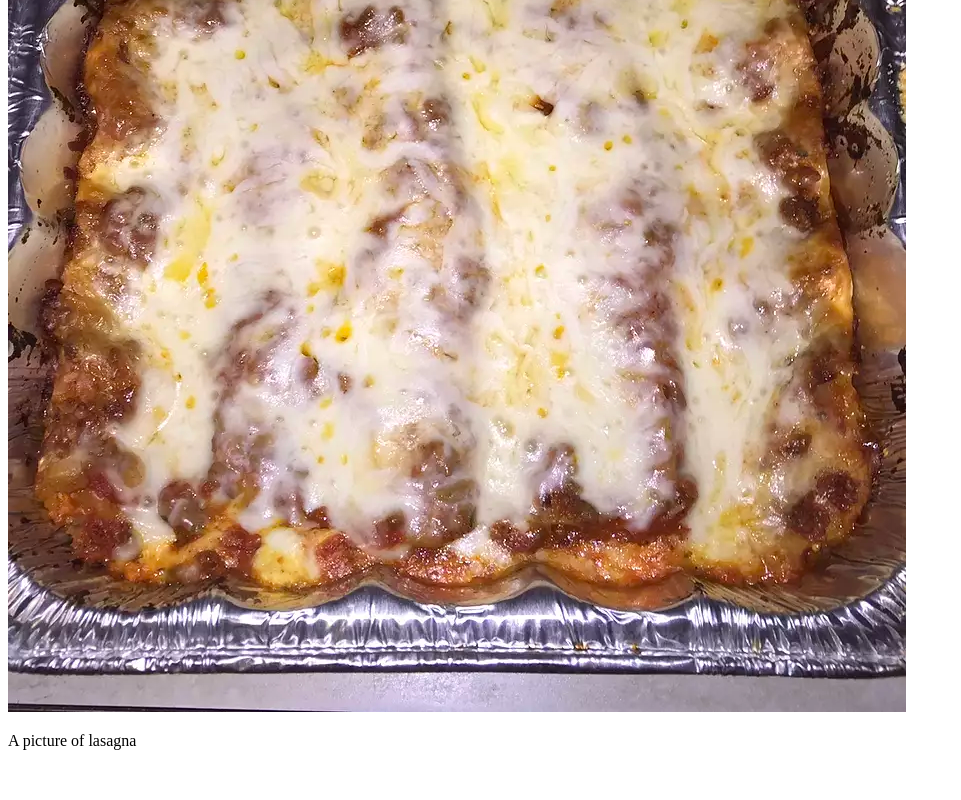
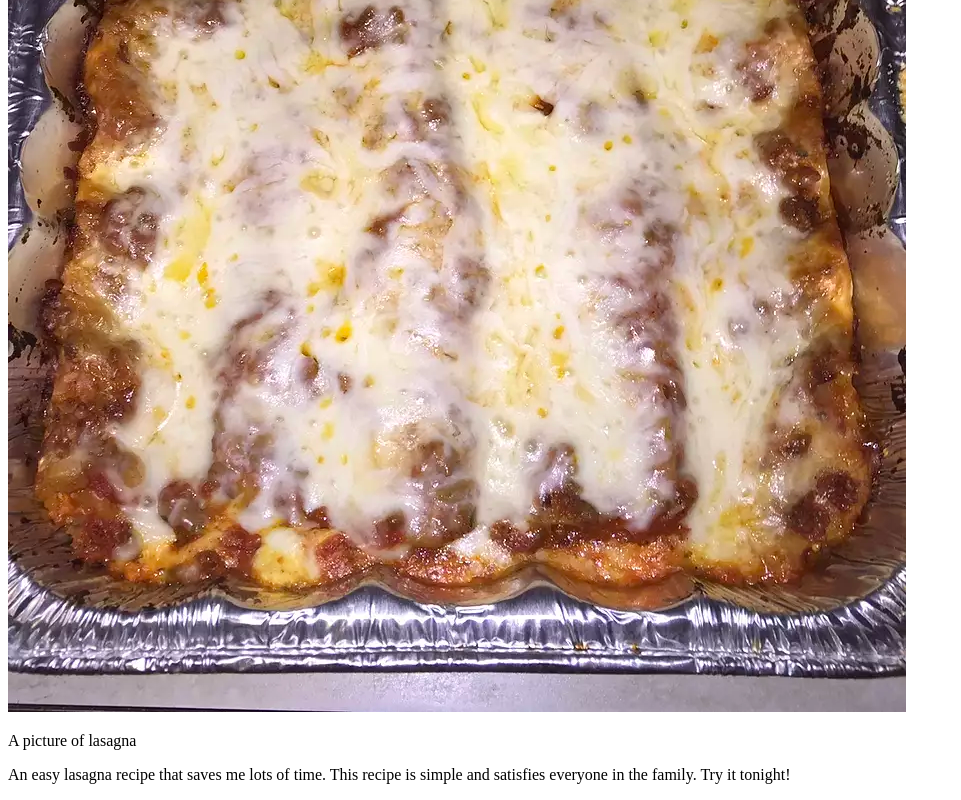
Before and after one commit to rama38/odin-recipes, a plain HTML site: page recipes/lasagna.html in a window 1280 px wide. Shown: the part 565-1365 px from the top of the page, without its empty margins (0-961 px from the left). Before the commit the page ends 1331 px from the top, so only its background shows below. Drawn offline with Linux system fonts and the light colour scheme.

Commit message:
Added a brief recipe description

```diff
--- a/recipes/lasagna.html
+++ b/recipes/lasagna.html
@@ -8,5 +8,6 @@
         <h1>Lasagna Recipe</h1>
         <img src="lasagna.png">
         <p>A picture of lasagna</p>
+        <p>An easy lasagna recipe that saves me lots of time. This recipe is simple and satisfies everyone in the family. Try it tonight!</p>
     </body>
 </html>
```
